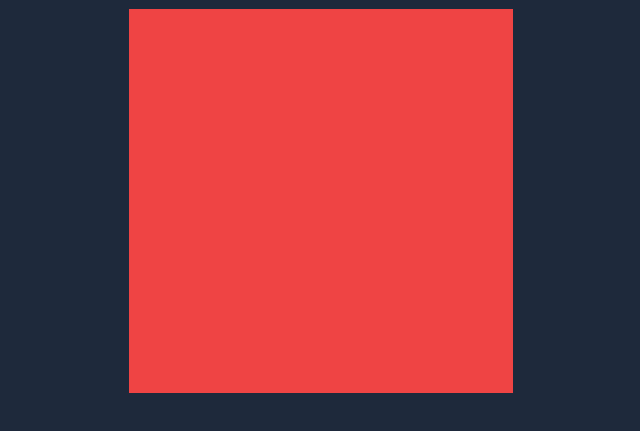
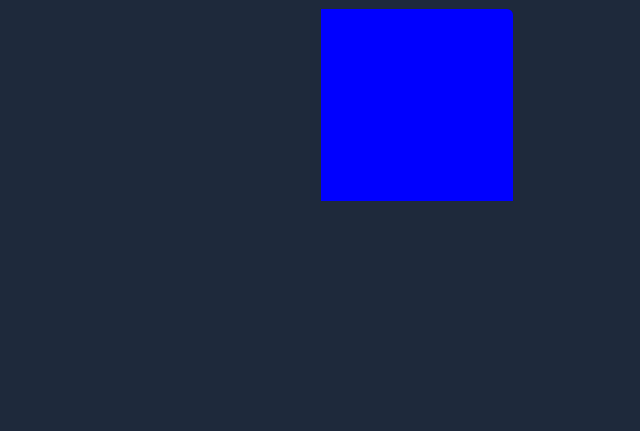
Before and after one commit to gjtiquia/tos-js-clone, a website built with Vite: page index.html in a window 1280 px wide. Shown: the part 221-652 px from the top of the page, without its empty margins (319-959 px from the left). Built offline with nearby package versions, Linux system fonts and the light colour scheme.

Commit message:
moving square

```diff
--- a/index.html
+++ b/index.html
@@ -4,16 +4,20 @@
 <head>
   <meta charset="UTF-8" />
   <link rel="icon" type="image/svg+xml" href="/vite.svg" />
+  <link rel="stylesheet" href="./src/style.css">
   <meta name="viewport" content="width=device-width, initial-scale=1.0" />
   <title>Tower of Saviours Clone</title>
 </head>
 
 <body>
   <div class="bg-slate-800 h-dvh flex flex-col items-center justify-center gap-3 p-4">
+
+    <div class="flex-grow sm:hidden"></div>
     <h1 class="text-white font-bold text-xl sm:text-2xl">Tower of Saviours Clone</h1>
+    <div class="flex-grow sm:hidden"></div>
 
-    <div class="bg-red-500 aspect-square w-full max-w-sm">
-
+    <div class="aspect-square w-full max-w-sm">
+      <canvas id="game-canvas" class="size-full rounded-md"></canvas>
     </div>
   </div>
 
--- a/src/main.ts
+++ b/src/main.ts
@@ -1,3 +1,75 @@
-import './style.css'
+// Game Properties
+const TICK_RATE = 2;
+const DELTA_TIME = 1 / TICK_RATE;
 
-console.log("Hello World");
+// Globals
+let pos = 0;
+
+// Main
+main();
+
+async function main() {
+    const { canvas, ctx, error } = getCanvasAnd2DContext()
+    if (error) {
+        console.error(error);
+        return;
+    }
+
+    // Not that this does not resize automatically
+    updateCanvasResolution(canvas);
+
+    let isGameActive = true;
+    while (isGameActive) {
+
+        // Update Game State
+        if (pos >= 0 && pos < canvas.width / 2) {
+            pos += 1;
+        }
+
+        // Render
+        render(canvas, ctx);
+
+        // DeltaTime
+        await sleep(DELTA_TIME);
+    }
+}
+
+function render(canvas: HTMLCanvasElement, ctx: CanvasRenderingContext2D) {
+    // Clear
+    ctx.clearRect(0, 0, canvas.width, canvas.height);
+
+    // Draw
+    // TODO : use a design resolution, eg. 1080x1080
+    ctx.fillStyle = "#0000ff";
+    ctx.fillRect(pos, 0, canvas.width / 2, canvas.height / 2);
+}
+
+function getCanvasAnd2DContext() {
+    const canvas = document.getElementById("game-canvas") as HTMLCanvasElement;
+    if (!canvas) {
+        return { error: "No canvas found!" } as const;
+    }
+
+    const ctx = canvas.getContext("2d");
+    if (!ctx) {
+        return { error: "No canvas found!" } as const;
+    }
+
+    return { canvas, ctx } as const;
+}
+
+function updateCanvasResolution(canvas: HTMLCanvasElement) {
+
+    // Ref: https://stackoverflow.com/questions/21325343/how-to-get-width-and-height-of-canvas-after-resizing-the-browser
+
+    const cs = getComputedStyle(canvas);
+    const width = parseInt(cs.getPropertyValue('width'), 10);
+    const height = parseInt(cs.getPropertyValue('height'), 10);
+
+    canvas.width = width;
+    canvas.height = height;
+}
+
+function sleep(ms: number) {
+    return new Promise(resolve => setTimeout(resolve, ms));
+}
```
